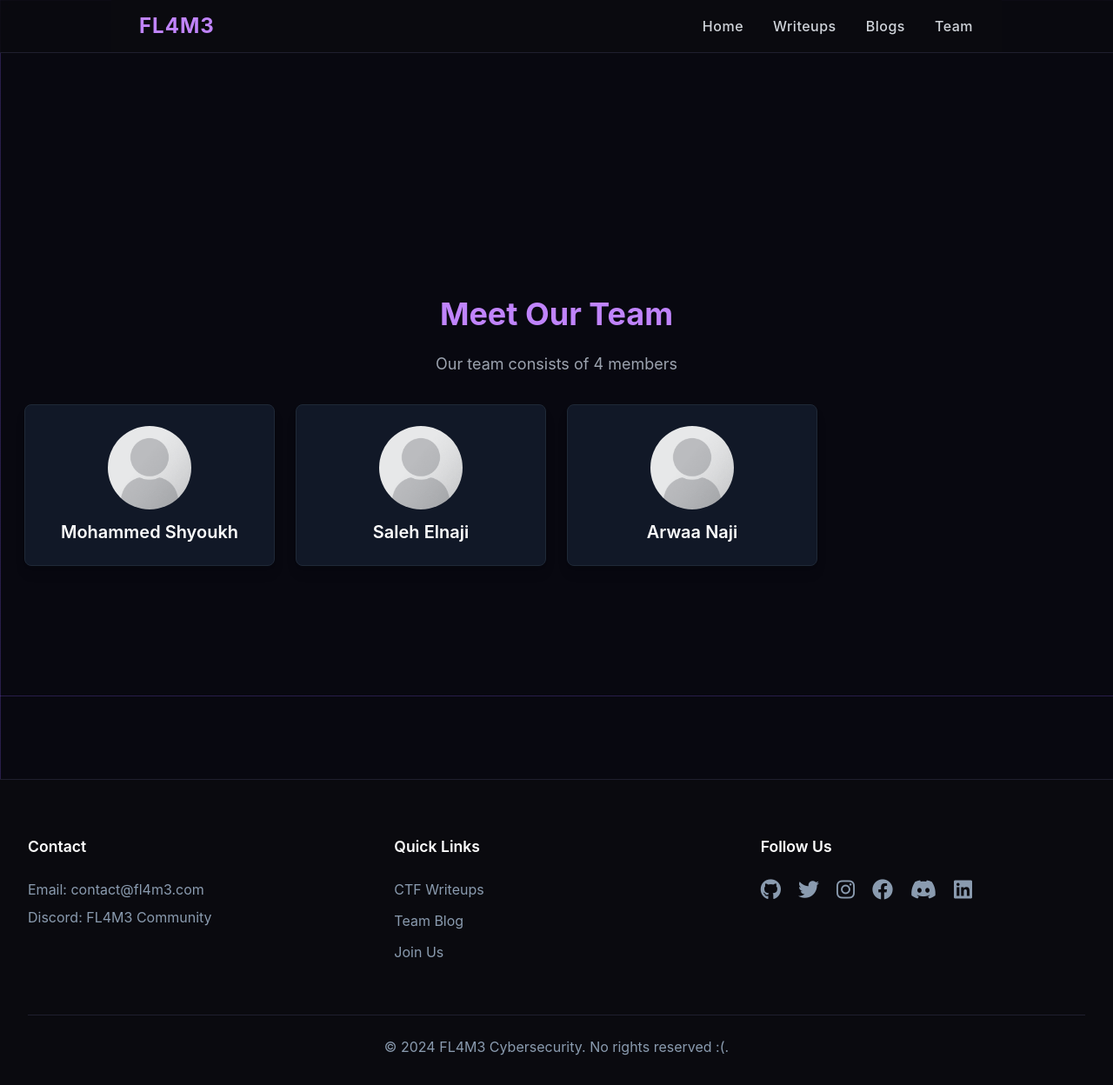
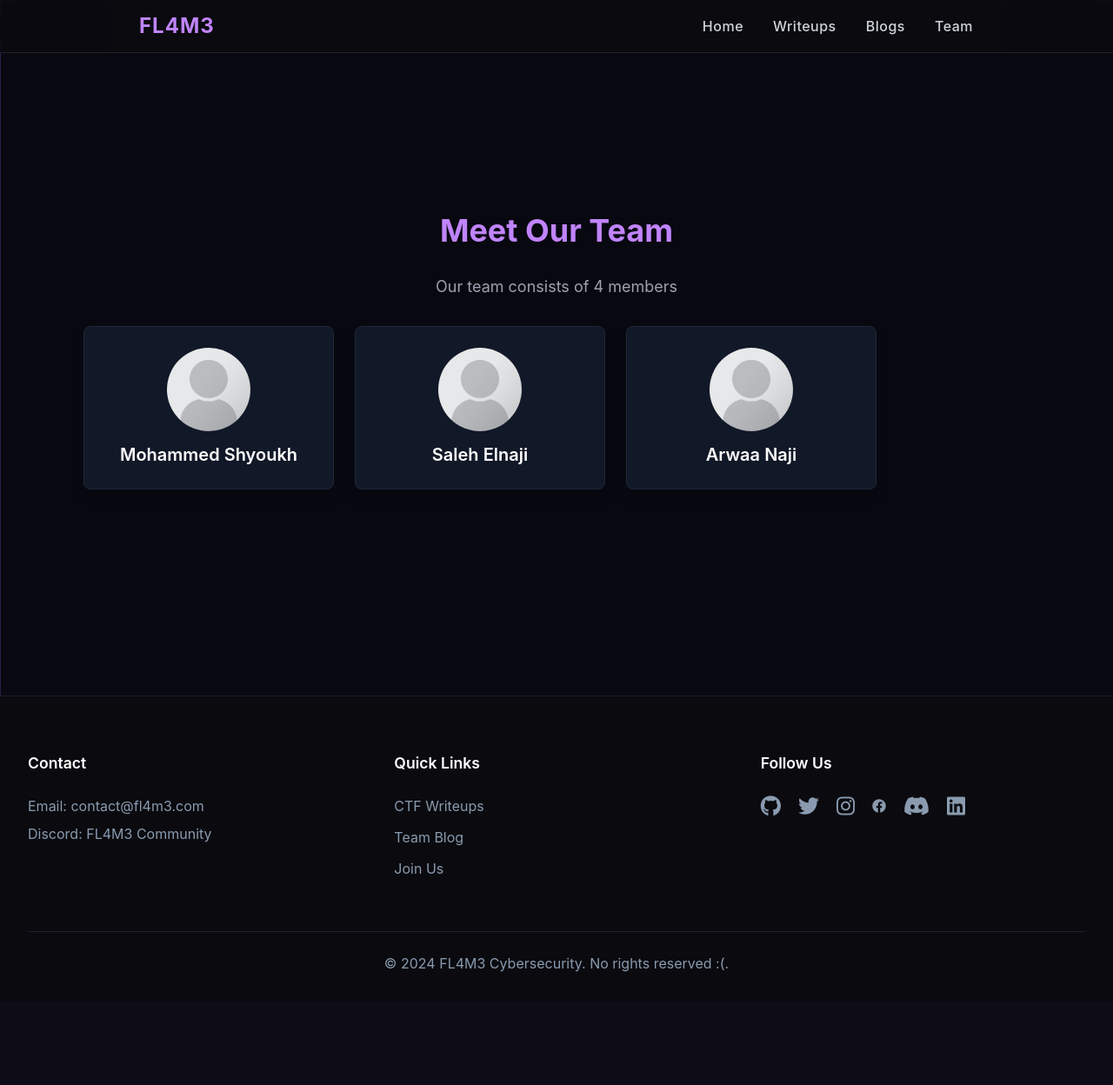
Before and after one commit to HAMZATURTUS/flame_site_deploy, a Django app: page /members/ in a window 1280 px wide. Shown: the whole page at 87% size. After the commit the page ends 1118 px from the top, so only its background shows below. Run offline with Django 5.2, Linux system fonts and the light colour scheme; data comes from the database, SQL or seed files in the repository; parts of the project's set-up code (start-up, migrations or seed data) failed here and were passed over; some libraries are stand-ins or nearby versions.

Commit message:
members page updated

```diff
--- a/flame_site/members/models.py
+++ b/flame_site/members/models.py
@@ -6,8 +6,9 @@ class Member(models.Model):
     last_name = models.CharField(max_length=30)
     description = models.CharField(max_length=500)
     image = models.ImageField(upload_to='portraits/', default='portraits/placeholder.png')
-    linkedin_url = models.CharField(max_length=100)
+    linkedin = models.CharField(max_length=100)
     email = models.CharField(max_length=100)
+    github = models.CharField(max_length=100)
 
     def __str__(self):
         return f"{self.first_name} {self.last_name}"
--- a/flame_site/members/templates/members/index.html
+++ b/flame_site/members/templates/members/index.html
@@ -5,27 +5,44 @@
 {% block content %}
 
 
-    <div class="min-h-screen flex flex-col items-center justify-center px-6 py-20">
-        <h1 class="text-4xl font-bold text-purple-400 mb-6">Meet Our Team</h1>
-        <p class="text-lg text-gray-400 text-center max-w-2xl">
-            Our team consists of 4 members    </p>
+    <div class="team-container">
+        <h1 class="team-heading">Meet Our Team</h1>
+        <p class="team-description">
+            Our team consists of 4 members
+        </p>
 
         <!-- Team Grid -->
-        <div class="mt-8 grid grid-cols-1 sm:grid-cols-2 lg:grid-cols-4 gap-6">
+        <div class="team-grid">
             {% if member_list %} {% for member in member_list %}
-            <div class="w-72 p-6 group relative bg-gray-900 p-4 rounded-lg border border-gray-800 shadow-lg hover:scale-110 transition-all cursor-pointer text-center">
-                {% load static %}
-                <img src="{% static member.image.url %}" alt="Image here" class="w-24 h-24 object-contain mx-auto rounded-full mb-3">
-                <h2 class="text-xl font-semibold text-white">{{ member }}</h2>
-                <div class="absolute bottom-0 left-0 right-0 overflow-hidden max-h-0 group-hover:max-h-40 transition-all duration-300 bg-gray-900">
-                    <p class="text-gray-300 p-4">
-                        {{ member.description }}
-                    </p>
+            <label>
+                <div class="team-card">
+                    <input type="checkbox" class="checkbox" />
+                    {% load static %}
+                    <img src="{% static member.image.url %}" alt="Image here" class="team-image">
+                    <h2 class="team-member-name">{{ member }}</h2>
+                    <div class="team-description-popup">
+                        <div class="blog-button-container">
+                            <a class="blog-button">
+                                <button> {{ member.first_name }}'s Blogs</button>
+                            </a>
+                        </div>
+                        <div id="social-icons">
+                            <a href="#" id="icon-github">
+                                <i class="fab fa-github"></i>
+                            </a>
+                            <a href="#" id="icon-email">
+                                <i class="fa fa-envelope" aria-hidden="true"></i>
+                            </a>
+                            <a href="#" id="icon-linkedin">
+                                <i class="fab fa-linkedin"></i>
+                            </a>
+                        </div>
+                    </div>
                 </div>
-            </div>
+            </label>
+
             {% endfor %} {% endif %}
         </div>
-
     </div>
 
 
--- a/flame_site/src/css/styles.css
+++ b/flame_site/src/css/styles.css
@@ -634,11 +634,11 @@
     transition: color 0.2s;
 }
 
-#icon-github:hover, #icon-twitter:hover, #icon-instagram:hover, #icon-facebook:hover, #icon-discord:hover, #icon-linkedin:hover {
+#icon-github:hover, #icon-twitter:hover, #icon-instagram:hover, #icon-email:hover, #icon-discord:hover, #icon-linkedin:hover {
     color: var(--ht_purple);
 }
 
-#icon-github i, #icon-twitter i, #icon-instagram i, #icon-facebook i, #icon-discord i, #icon-linkedin i {
+#icon-github i, #icon-twitter i, #icon-instagram i, #icon-email i, #icon-discord i, #icon-linkedin i {
     font-size: 1.5rem;
 }
 
@@ -671,7 +671,6 @@
 }
 
 #content{
-    margin-top: 6rem;
 }
 
 #difficulty-span-parent {
@@ -775,3 +774,140 @@ article p{
     }
 
 }
+
+/* Team Section Styles */
+.team-container {
+    min-height: 100vh;
+    display: flex;
+    flex-direction: column;
+    align-items: center;
+    justify-content: center;
+    padding: 1.5rem 6rem;
+}
+
+.team-heading {
+    font-size: 2.25rem;
+    font-weight: 700;
+    color: #c084fc;
+    margin-bottom: 1.5rem;
+}
+
+.team-description {
+    font-size: 1.125rem;
+    color: #9ca3af;
+    text-align: center;
+    max-width: 56rem;
+}
+
+.team-grid {
+    margin-top: 2rem;
+    display: grid;
+    grid-template-columns: repeat(1, 1fr);
+    gap: 1.5rem;
+}
+
+.team-card {
+    width: 18rem;
+    padding: 1.5rem;
+    position: relative;
+    background: #111827;
+    border-radius: 0.5rem;
+    border: 1px solid #1f2937;
+    box-shadow: 0 10px 15px -3px rgba(0, 0, 0, 0.1);
+    transition: transform 0.3s ease;
+    cursor: pointer;
+    text-align: center;
+}
+
+.team-card:hover {
+    transform: scale(1.1);
+}
+
+.team-image {
+    width: 6rem;
+    height: 6rem;
+    object-fit: contain;
+    margin: 0 auto;
+    border-radius: 9999px;
+    margin-bottom: 0.75rem;
+}
+
+.team-member-name {
+    font-size: 1.25rem;
+    font-weight: 600;
+    color: white;
+}
+
+.team-description-popup {
+    justify-content: center;
+    position: absolute;
+    bottom: 0;
+    left: 0;
+    right: 0;
+    overflow: hidden;
+    max-height: 0;
+    background: #111827;
+    transition: max-height 0.3s ease;
+}
+
+.team-description-popup #social-icons {
+    justify-content: center;
+    padding-bottom: 10px;
+}
+
+.member-description {
+    color: #d1d5db;
+    padding: 1rem;
+}
+
+/* Responsive Design */
+@media (min-width: 640px) {
+    .team-grid {
+        grid-template-columns: repeat(2, 1fr);
+    }
+}
+
+@media (min-width: 1024px) {
+    .team-grid {
+        grid-template-columns: repeat(4, 1fr);
+    }
+}
+
+.blog-button-container {
+    margin: 15px 0px;
+}
+
+.blog-button {
+    background-color: transparent;
+    border: 1px solid var(--ht_purple);
+    color: var(--ht_purple);
+    padding: 0.4rem 1rem;
+    border-radius: 1rem;
+    font-weight: 600;
+    cursor: pointer;
+    transition: background-color 0.2s, color 0.2s;
+}
+
+.blog-button:hover {
+    background-color: rgba(138, 92, 246, 0.1);
+}
+
+.team-card:hover .team-description-popup {
+    max-height: 10rem;
+}
+
+.team-card .checkbox {
+    display: none;
+}
+
+@media (max-width: 768px) {
+
+    input[type="checkbox"]:checked ~ .team-description-popup {
+        max-height: 10rem;
+    }
+
+    .blog-button:active {
+        background-color: rgba(138, 92, 246, 0.1);
+    }
+
+}
```
Also changed, not shown: flame_site/flame_site/templates/flame_site/base.html (line endings or trailing spaces), flame_site/members/migrations/0005_rename_linkedin_url_member_linkedin_member_github.py (added).
